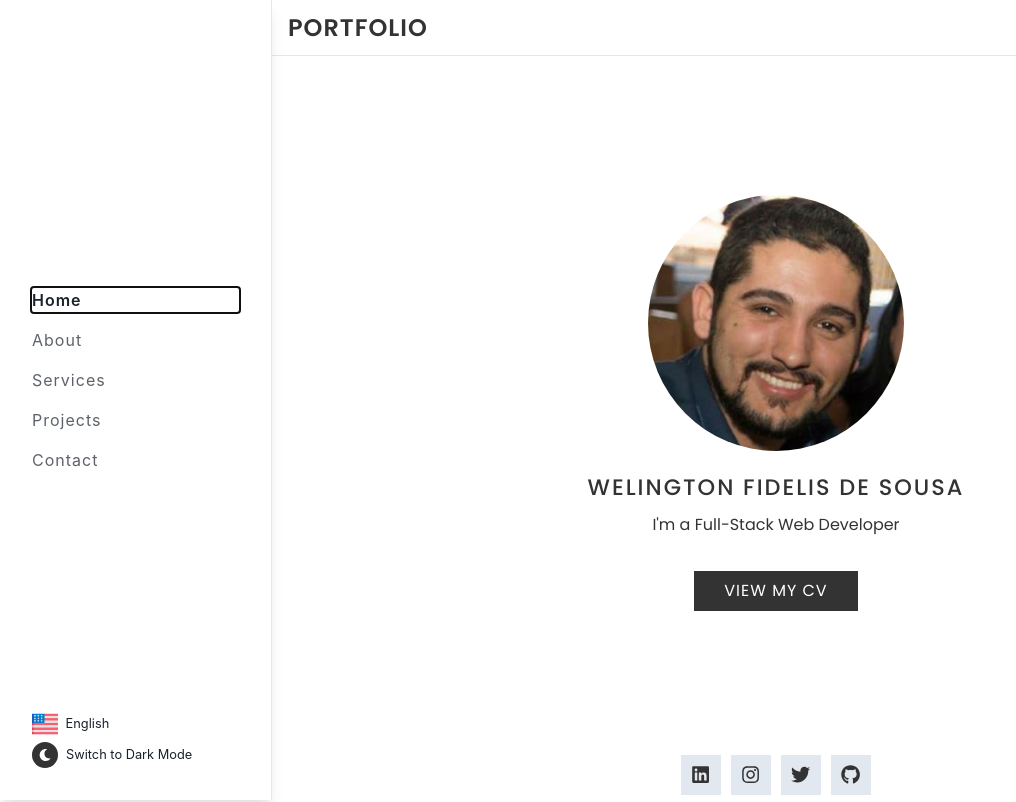
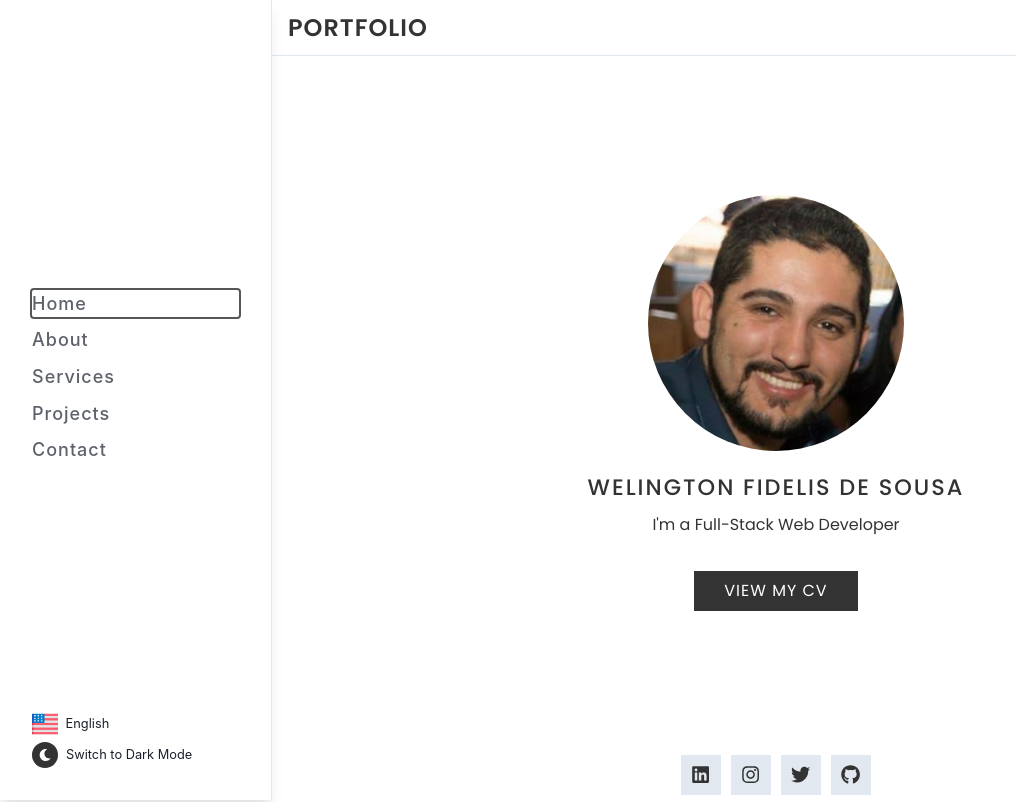
Before and after one commit to welingtonfidelis/portfolio-3, a React (Vite) app: page / in a window 1280 px wide. Shown: the top 802 px of the page, without its empty margins (0-1016 px from the left). Built offline with nearby package versions, Linux system fonts and the light colour scheme; the HTML template or start-up script is replaced by a standard one.

Commit message:
Improve navigate menu style;

```diff
--- a/src/pages/home/index.tsx
+++ b/src/pages/home/index.tsx
@@ -22,7 +22,7 @@ import {
   useColorMode,
   useDisclosure,
 } from "@chakra-ui/react";
-import { useLocation, useNavigate } from "react-router-dom";
+import { useNavigate } from "react-router-dom";
 import { ApplicationRoutes } from "../../enum/applicationRoutes.ts";
 import { ProjectInterface } from "../../domains/Project.ts";
 import {
@@ -73,7 +73,6 @@ const { PREFERENCE_THEME_COLOR, PREFERENCE_LANGUAGE } = ApplicationStorage;
 export const Home = () => {
   const { t } = useTranslation();
   const navigate = useNavigate();
-  const { hash: urlHash } = useLocation();
   const { language, updateLanguage, themeColor, updateThemeColor } =
     preferencesStore();
   const { isMobileScreen } = commonStore();
@@ -184,42 +183,22 @@ export const Home = () => {
             {isMobileScreen && <DrawerCloseButton size="xs" margin={4} />}
 
             <MenuSections>
-              <MenuSectionItem
-                href="#banner"
-                onClick={handleChangeSection}
-                selected={urlHash === "#banner" || urlHash === ""}
-              >
+              <MenuSectionItem href="#banner" onClick={handleChangeSection}>
                 {t("navigation_menu.home")}
               </MenuSectionItem>
-              <MenuSectionItem
-                href="#about"
-                onClick={handleChangeSection}
-                selected={urlHash === "#about"}
-              >
+              <MenuSectionItem href="#about" onClick={handleChangeSection}>
                 {t("navigation_menu.about")}
               </MenuSectionItem>
 
-              <MenuSectionItem
-                href="#services"
-                onClick={handleChangeSection}
-                selected={urlHash === "#services"}
-              >
+              <MenuSectionItem href="#services" onClick={handleChangeSection}>
                 {t("navigation_menu.services")}
               </MenuSectionItem>
 
-              <MenuSectionItem
-                href="#projects"
-                onClick={handleChangeSection}
-                selected={urlHash === "#projects"}
-              >
+              <MenuSectionItem href="#projects" onClick={handleChangeSection}>
                 {t("navigation_menu.projects")}
               </MenuSectionItem>
 
-              <MenuSectionItem
-                href="#contact"
-                onClick={handleChangeSection}
-                selected={urlHash === "#contact"}
-              >
+              <MenuSectionItem href="#contact" onClick={handleChangeSection}>
                 {t("navigation_menu.contact")}
               </MenuSectionItem>
             </MenuSections>
@@ -330,13 +309,13 @@ export const Home = () => {
               <AboutSectionDescription>
                 <span>{t("about_me.description_part_1")}</span>
 
-                <br/>
-                <br/>
+                <br />
+                <br />
 
                 <span>{t("about_me.description_part_2")}</span>
 
-                <br/>
-                <br/>
+                <br />
+                <br />
 
                 <span>{t("about_me.description_part_3")}</span>
               </AboutSectionDescription>
--- a/src/pages/home/styles.ts
+++ b/src/pages/home/styles.ts
@@ -21,14 +21,16 @@ export const MenuSections = styled.div`
   display: flex;
   flex-direction: column;
   justify-content: center;
+  font-size: 18px;
 `;
 
-export const MenuSectionItem = styled.a<{ selected: boolean }>`
-  margin-top: 1rem;
+export const MenuSectionItem = styled.a`
+  margin-top: 0.6rem;
   transition: 0.5s;
-  opacity: ${(props) => (props.selected ? 1 : 0.7)};
-  font-weight: ${(props) => (props.selected ? 600 : 400)};
+  opacity: 0.7;
+  font-weight: 500;
   letter-spacing: 1px;
+  transition: 0.5s;
 
   &:hover {
     opacity: 1;
@@ -145,6 +147,11 @@ export const SocialContent = styled.div`
     text-decoration: none;
     color: ${(props) => props.theme.colors.primary};
     font-size: 1.2em;
+    transition: 0.5s;
+  }
+
+  :hover {
+    color: ${(props) => props.theme.colors.tertiary};
   }
 `;
 
```
